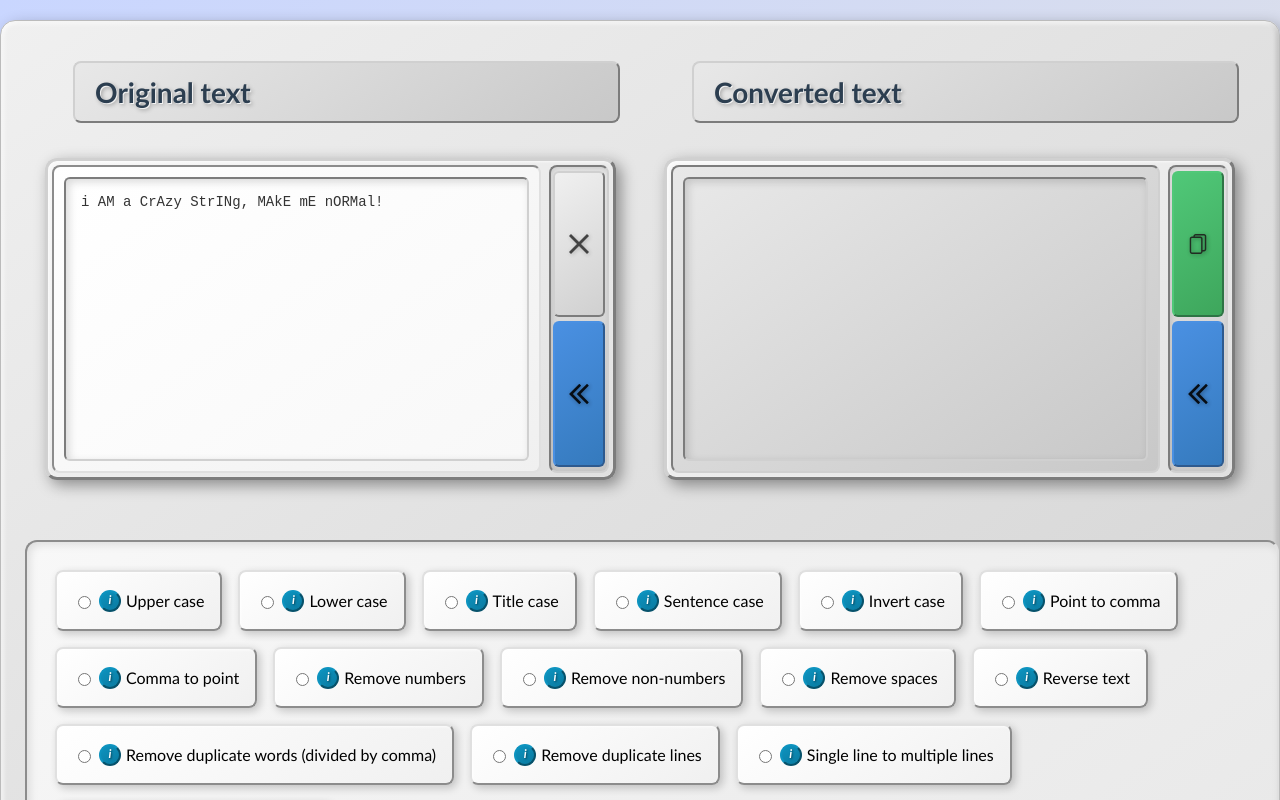
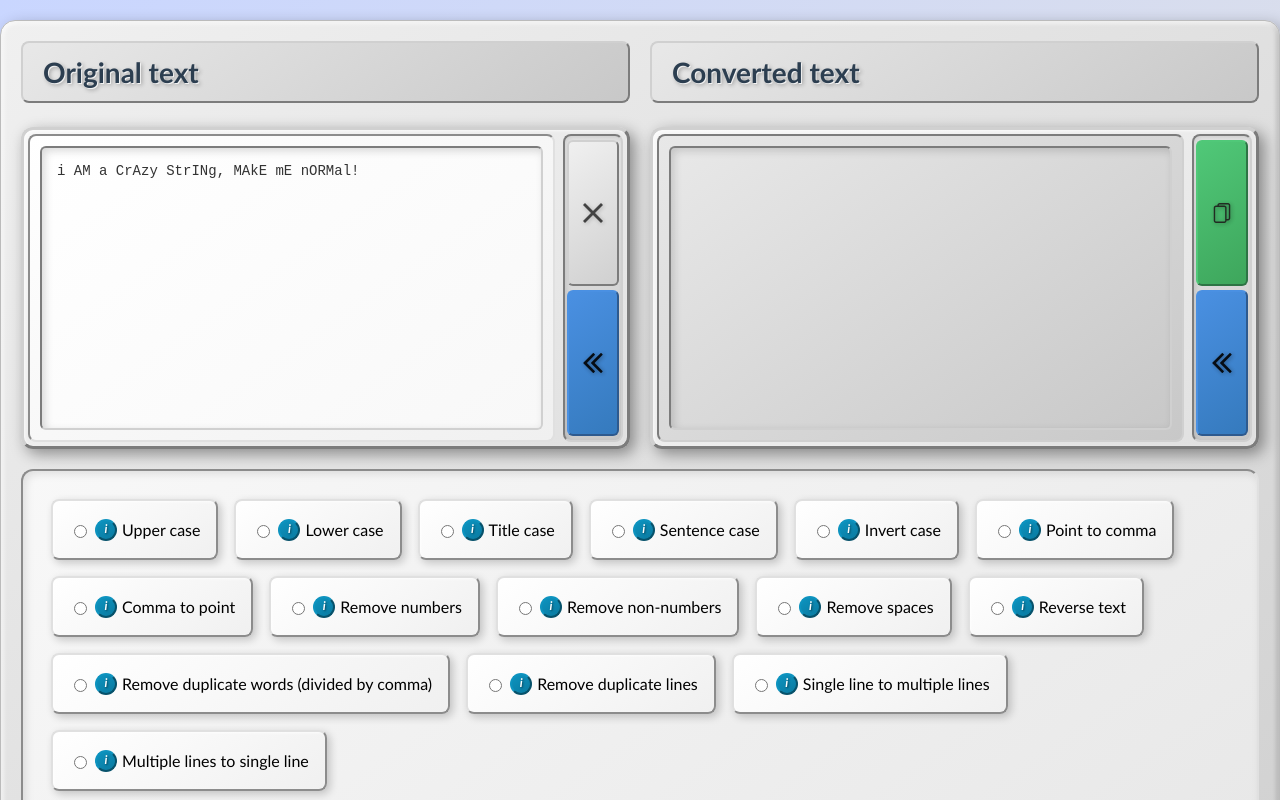
Before and after one commit to bulutfatih/string-manipulation, a React (Vite) app: page / in a window 1280 px wide. Shown: the top 800 px of the page. Built offline with nearby package versions, Linux system fonts and the light colour scheme.

Commit message:
style refactor

```diff
--- /dev/null
+++ b/src/components/Button.tsx
@@ -0,0 +1,69 @@
+import type React from "react";
+import { useState } from "react";
+import { FloatingPortal, offset, useFloating, useHover, useInteractions } from "@floating-ui/react";
+
+type ButtonProps = {
+	className?: string;
+	tooltip: string;
+	tooltipPlacement?: "top" | "bottom" | "left" | "right";
+	onClick: (e: React.MouseEvent) => void;
+	children: React.ReactNode;
+};
+
+const Button: React.FC<ButtonProps> = ({
+	className,
+	tooltip,
+	tooltipPlacement = "bottom",
+	onClick,
+	children
+}) => {
+	const [open, setOpen] = useState(false);
+	const { refs, floatingStyles, context } = useFloating({
+		open,
+		onOpenChange: setOpen,
+		placement: tooltipPlacement,
+		middleware: [offset(6)],
+	});
+
+	const hover = useHover(context, { move: false });
+	const { getReferenceProps, getFloatingProps } = useInteractions([hover]);
+
+	return (
+		<>
+			<div
+				ref={refs.setReference}
+				{...getReferenceProps()}
+				className={className}
+				onClick={onClick}
+			>
+				{children}
+			</div>
+			{open && (
+				<FloatingPortal>
+					<div
+						ref={refs.setFloating}
+						style={{
+							...floatingStyles,
+							background: "linear-gradient(145deg, #333, #222)",
+							color: "#fff",
+							padding: "4px 8px",
+							borderRadius: "6px",
+							fontSize: "12px",
+							zIndex: 9999,
+							pointerEvents: "none",
+							boxShadow: "3px 3px 8px rgba(0, 0, 0, 0.5)",
+							whiteSpace: "nowrap",
+							border: "1px outset #444",
+							textShadow: "1px 1px 2px rgba(0, 0, 0, 0.8)",
+						}}
+						{...getFloatingProps()}
+					>
+						{tooltip}
+					</div>
+				</FloatingPortal>
+			)}
+		</>
+	);
+};
+
+export default Button;
--- a/src/components/Main.tsx
+++ b/src/components/Main.tsx
@@ -3,7 +3,7 @@ import { useEffect, useRef, useState } from "react";
 
 import getFunction from "../functions";
 import Option from "./Option";
-import Tooltip from "./Tooltip";
+import Button from "./Button";
 
 import CloseIcon from "../images/close-button.svg";
 import CopyIcon from "../images/copy.svg";
@@ -19,7 +19,7 @@ const Main: React.FC = () => {
 	const [showNotification, setShowNotification] = useState<boolean>(false);
 	const outputRef = useRef<HTMLTextAreaElement>(null);
 
-	const copyToClipboard = (e: React.MouseEvent<HTMLImageElement>) => {
+	const copyToClipboard = (e: React.MouseEvent) => {
 		if (outputRef.current) {
 			outputRef.current.select();
 			document.execCommand("copy");
@@ -56,16 +56,20 @@ const Main: React.FC = () => {
 							<textarea className="wrapper__textarea" value={input} onChange={(e) => setInput(e.target.value)} />
 						</div>
 						<div className="wrapper__right">
-							<Tooltip content="Clear" placement="bottom" className="wrapper__close-button">
-								<img alt="" src={CloseIcon} onClick={() => setInput("")} />
-							</Tooltip>
-							<Tooltip
-								content="Transfer the result to the input"
-								placement="bottom"
+							<Button
+								tooltip="Clear"
+								className="wrapper__close-button"
+								onClick={() => setInput("")}
+							>
+								<img alt="" src={CloseIcon} />
+							</Button>
+							<Button
+								tooltip="Transfer the result to the input"
 								className="wrapper__transfer-button"
+								onClick={() => setInput(output)}
 							>
-								<img alt="" src={LeftArrowIcon} onClick={() => setInput(output)} />
-							</Tooltip>
+								<img alt="" src={LeftArrowIcon} />
+							</Button>
 						</div>
 					</div>
 				</div>
@@ -77,16 +81,20 @@ const Main: React.FC = () => {
 							<textarea className="wrapper__textarea gray-bg" value={output} ref={outputRef} readOnly />
 						</div>
 						<div className="wrapper__right">
-							<Tooltip content="Copy to clipboard" placement="bottom" className="wrapper__copy-button">
-								<img alt="" src={CopyIcon} onClick={copyToClipboard} />
-							</Tooltip>
-							<Tooltip
-								content="Transfer the result to the input"
-								placement="bottom"
+							<Button
+								tooltip="Copy to clipboard"
+								className="wrapper__copy-button"
+								onClick={copyToClipboard}
+							>
+								<img alt="" src={CopyIcon} />
+							</Button>
+							<Button
+								tooltip="Transfer the result to the input"
 								className="wrapper__transfer-button"
+								onClick={() => setInput(output)}
 							>
-								<img alt="" src={LeftArrowIcon} onClick={() => setInput(output)} />
-							</Tooltip>
+								<img alt="" src={LeftArrowIcon} />
+							</Button>
 						</div>
 					</div>
 				</div>
--- a/src/style.scss
+++ b/src/style.scss
@@ -24,7 +24,6 @@ body {
 
 .title {
   font-size: 28px;
-  margin: 20px 20px 20px 52px;
   color: #2c3e50;
   text-shadow:
     1px 1px 0px rgba(255, 255, 255, 0.8),
@@ -40,7 +39,8 @@ body {
 .outer-container {
   display: flex;
   flex-direction: row;
-  padding: 20px;
+  margin: 20px;
+  gap: 20px;
 }
 
 @media only screen and (max-width: 768px) {
@@ -54,13 +54,14 @@ body {
   width: 100%;
   display: flex;
   flex-direction: column;
+  // margin: 24px;
+  gap: 24px;
 }
 
 .wrapper {
   display: flex;
   flex-direction: row;
   border-radius: 12px;
-  margin: 15px 24px 40px 24px;
   padding: 0;
   overflow: hidden;
   background: linear-gradient(145deg, #f8f8f8, #e0e0e0);
@@ -309,7 +310,7 @@ body {
   display: flex;
   flex-direction: row;
   flex-wrap: wrap;
-  margin: 0 0 24px 24px;
+  margin: 20px;
   background: linear-gradient(145deg, #f8f8f8, #e8e8e8);
   padding: 20px;
   border-radius: 12px;
```
